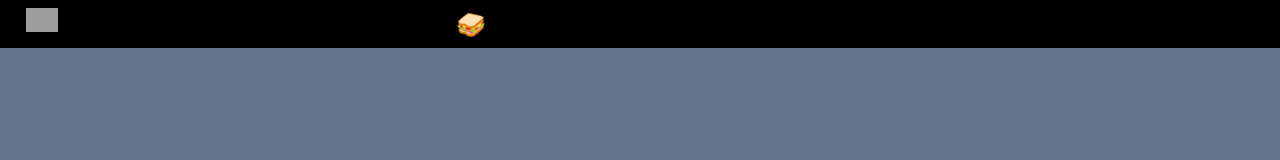
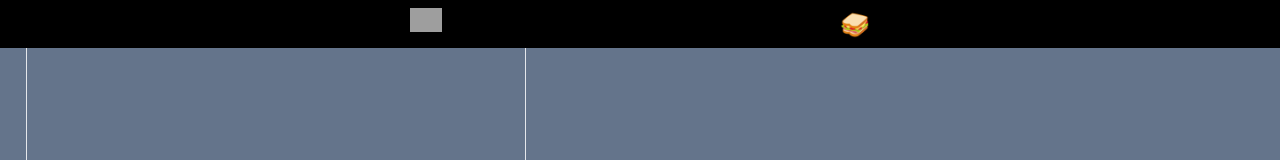
Before and after one commit to RealKendpr/kendpr-md, an Astro site: page / in a window 1280 px wide. Shown: the top 160 px of the page. Built offline with nearby package versions, Linux system fonts and the light colour scheme; Astro itself is replaced by a stand-in of ours; grey boxes are pictures that could not be loaded.

Commit message:
Centered the navigation and added spacing for the body

```diff
--- a/src/components/navigation.tsx
+++ b/src/components/navigation.tsx
@@ -6,7 +6,7 @@ export function Navigation() {
 
   return (
     <nav className="fixed left-0 top-0 right-0 bg-black z-40">
-      <div className="py-2 px-[2%] max-w-lg flex justify-between">
+      <div className="py-2 px-[2%] max-w-lg flex justify-between mx-auto">
         <a className="block w-8" href="#">
           <picture>
             <source
--- a/src/layout/mainLayout.astro
+++ b/src/layout/mainLayout.astro
@@ -16,6 +16,10 @@ const { title } = Astro.props;
   </head>
   <body class="bg-slate-500">
     <Navigation client:load />
-    <slot />
+    <div
+      class="mb-8 mx-[2%] px-[clamp(16px,_5%,_32px)] max-w-[500px] rounded-2xl border overflow-hidden"
+    >
+      <slot />
+    </div>
   </body>
 </html>
```
